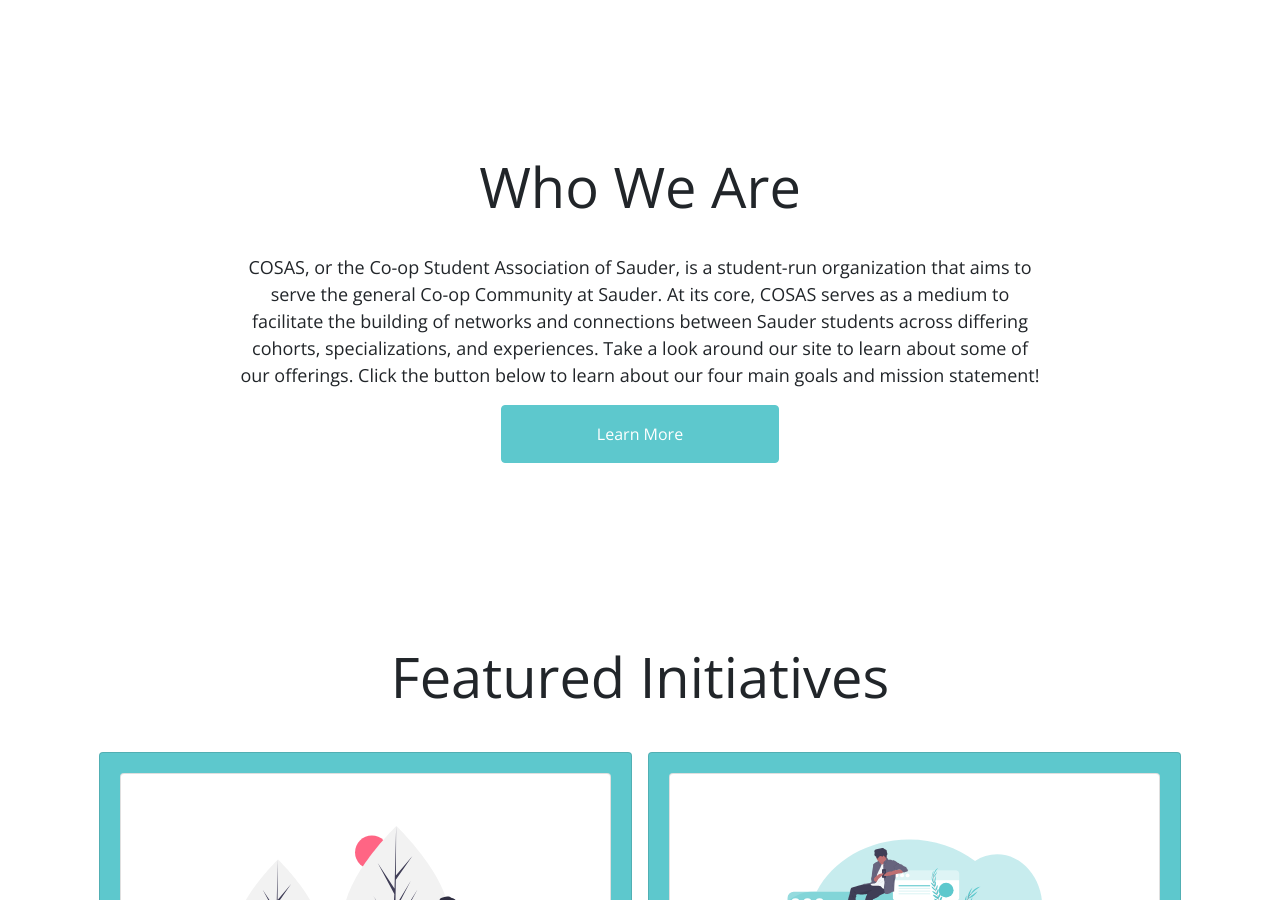
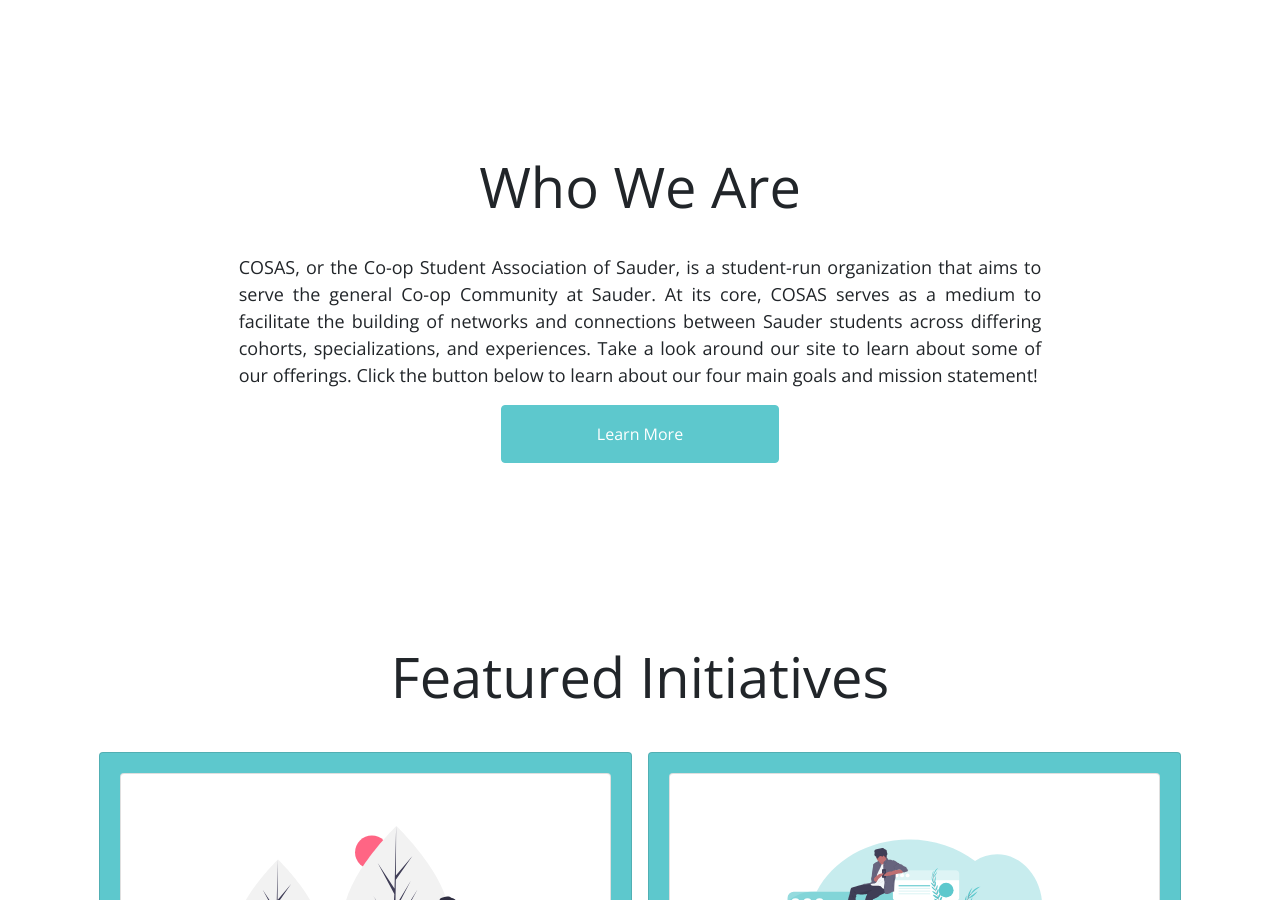
Before and after one commit to coopsauder/COSAS, a Jekyll site: the page built from index.html, in a window 1280 px wide and 900 px high, scrolled down 900 px. Built offline with Jekyll 4.4.1, drawn with Linux system fonts in a browser that asks for light colours; nearby versions of some CDN libraries.

Commit message:
changed text alignment in about section

```diff
--- a/_includes/about.html
+++ b/_includes/about.html
@@ -4,7 +4,7 @@
         <p class="display-4 text-center section-header">Who We Are</p>
         <div class="container card bg-transparent border-0 text-left justify-content-center">
             {% for content_hash in site.data.about.cosas %}
-            <p class="col-md-9 text-center mx-auto">{{ content_hash.content }}</p>
+            <p class="col-md-9 text-justify mx-auto">{{ content_hash.content }}</p>
             <button class="btn col-md-3 mx-auto py-3 btn-primary" type="button" data-toggle="collapse"
                 data-target="#collapseExample" aria-expanded="false" aria-controls="collapseExample">Learn
                 More
```
Also changed, not shown: _initiatives/intake.md (+1 -1 lines).
